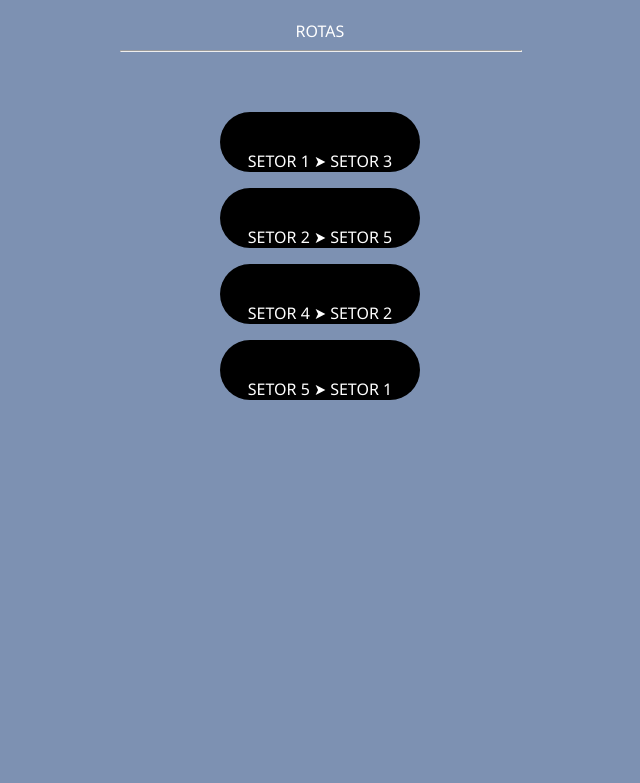
After one commit to luty07/sa-parte-II-ferrorama, a PHP site: page /public/rotas.html in a window 1280 px wide. The commit adds this page. Shown: the top 783 px of the page, without its empty margins (320-960 px from the left). Run offline with PHP 8.4, Linux system fonts and the light colour scheme.

Commit message:
ADD- adicionei nova pagina para rotas

```diff
--- a/public/alerts.html
+++ b/public/alerts.html
@@ -1,12 +1,13 @@
-
 <!DOCTYPE html>
 <html lang="pt-BR">
+
 <head>
   <meta charset="UTF-8">
   <meta name="viewport" content="width=device-width, initial-scale=1.0">
   <title>Alertas e Notificações</title>
   <link rel="stylesheet" href="../styles/alerts.css">
 </head>
+
 <body>
   <div class="phone-frame">
     <div class="app-container">
@@ -29,4 +30,5 @@
 
   <script src="../scripts/alerts.js"></script>
 </body>
+
 </html>
--- a/public/manutencao1.html
+++ b/public/manutencao1.html
@@ -1,11 +1,13 @@
 <!DOCTYPE html>
 <html lang="br">
+
 <head>
     <meta charset="UTF-8">
     <meta name="viewport" content="width=device-width, initial-scale=1.0">
     <title>manutencao1</title>
     <link rel="stylesheet" href="../styles/manutencao.css" />
 </head>
+
 <body>
     <h1>SETOR 1 ➤ SETOR 3</h1>
     <div class="mensagem">TUDO CERTO!<br>NENHUMA MANUTENÇÃO PROGRAMADA!
@@ -13,4 +15,5 @@
     <img src="../assets/trem.png" alt="Locomotiva" class="img-trem">
     <a href="manutencao.html" class="botao">VOLTAR À MANUTENÇÃO</a>
 </body>
+
 </html>
--- a/public/manutencao2.html
+++ b/public/manutencao2.html
@@ -1,17 +1,21 @@
 <!DOCTYPE html>
 <html lang="en">
+
 <head>
     <meta charset="UTF-8">
     <meta name="viewport" content="width=device-width, initial-scale=1.0">
     <title>Document</title>
     <link rel="stylesheet" href="../styles/manutencao.css" />
 </head>
+
 <body>
     <h1>SETOR 2 ➤ SETOR 5</h1>
-    <div class="mensagem">Acidente nos trilhos, fechado temporariamente para conserto de trens e do trilho.<br>Previsão para normalização:
+    <div class="mensagem">Acidente nos trilhos, fechado temporariamente para conserto de trens e do trilho.<br>Previsão
+        para normalização:
         10 dias úteis.
     </div>
     <img src="../assets/trem.png" alt="Locomotiva" class="img-trem">
     <a href="manutencao.html" class="botao">VOLTAR À MANUTENÇÃO</a>
 </body>
+
 </html>
--- a/public/manutencao3.html
+++ b/public/manutencao3.html
@@ -1,11 +1,13 @@
 <!DOCTYPE html>
 <html lang="en">
+
 <head>
     <meta charset="UTF-8">
     <meta name="viewport" content="width=device-width, initial-scale=1.0">
     <title>Document</title>
     <link rel="stylesheet" href="../styles/manutencao.css" />
 </head>
+
 <body>
     <h1>SETOR 4 ➤ SETOR 2</h1>
     <div class="mensagem">TUDO CERTO!<br>NENHUMA MANUTENÇÃO PROGRAMADA!
@@ -13,4 +15,5 @@
     <img src="../assets/trem.png" alt="Locomotiva" class="img-trem">
     <a href="manutencao.html" class="botao">VOLTAR À MANUTENÇÃO</a>
 </body>
+
 </html>
--- a/public/manutencao4.html
+++ b/public/manutencao4.html
@@ -1,11 +1,13 @@
 <!DOCTYPE html>
 <html lang="en">
+
 <head>
     <meta charset="UTF-8">
     <meta name="viewport" content="width=device-width, initial-scale=1.0">
     <title>Document</title>
     <link rel="stylesheet" href="../styles/manutencao.css" />
 </head>
+
 <body>
     <h1>SETOR 5 ➤ SETOR 1</h1>
     <div class="mensagem">TUDO CERTO!<br>NENHUMA MANUTENÇÃO PROGRAMADA!
@@ -13,4 +15,5 @@
     <img src="../assets/trem.png" alt="Locomotiva" class="img-trem">
     <a href="manutencao.html" class="botao">VOLTAR À MANUTENÇÃO</a>
 </body>
+
 </html>
--- /dev/null
+++ b/public/rotas.html
@@ -0,0 +1,36 @@
+<html lang="pt-br">
+
+<head>
+    <meta charset="UTF-8">
+    <meta name="viewport" content="width=device-width, initial-scale=1.0">
+    <title>Document</title>
+
+    <link rel="stylesheet" href="../styles/pstyle.css">
+</head>
+
+<body>
+    <div class="containerd">
+        <header>ROTAS</header>
+        <hr>
+        <br>
+    </div>
+    <div class="rota">
+        <br>
+        <p> SETOR 1 ➤ SETOR 3</p>
+    </div>
+    <div class="rota">
+        <br>
+        <p> SETOR 2 ➤ SETOR 5</p>
+    </div>
+    <div class="rota">
+        <br>
+        <p> SETOR 4 ➤ SETOR 2</p>
+    </div>
+    <div class="rota">
+        <br>
+        <p> SETOR 5 ➤ SETOR 1</p>
+    </div>
+
+</body>
+
+</html>
--- a/scripts/pscript.js
+++ b/scripts/pscript.js
@@ -57,8 +57,8 @@ function validarFormulario() {
   console.log(usuario);
 
   if (!usuario) {
-      alert('por favor, preencha o seu email');
-      return;
+    alert('por favor, preencha o seu email');
+    return;
   }
 }
 function validarFormulario()
--- a/scripts/validador.js
+++ b/scripts/validador.js
@@ -35,5 +35,4 @@ function validarFormulario() {
         alert('por favor, preencha o seu email');
         return;
     }
-}
 function validarFormulario()
--- a/styles/pstyle.css
+++ b/styles/pstyle.css
@@ -10,6 +10,7 @@ body {
 hr {
   width: 400px;
 }
+
 .container {
   display: flex;
   flex-direction: column;
@@ -122,3 +123,11 @@ li {
 #historicrotas {
   width: 400px;
 }
+.rota{
+ margin: 10px;
+  width: 200px;
+  background-color: black;
+  color: white;
+justify-self: center;
+border-radius: 50px;
+}
--- a/styles/style.css
+++ b/styles/style.css
@@ -77,6 +77,7 @@ button:hover {
 #ft {
     width: 250px;
 }
+
 #padding {
     padding: 10px;
 }
```
Also changed, not shown: public/historico.html (+5 -2 lines), public/inicio.html (+6 -6 lines), styles/alerts.css (+6 -8 lines), public/destinos.html (indentation only), public/manutencao.html (indentation only), scripts/hscript.js (indentation only), styles/manutencao.css (indentation only).
